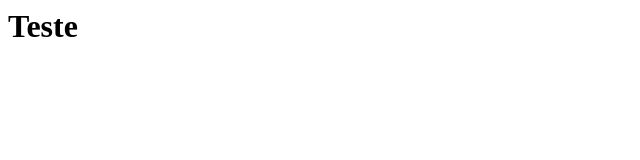
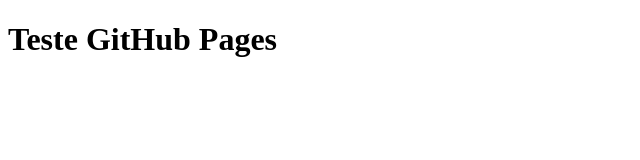
Before and after one commit to DouglasAmarelo/curriculo, a plain HTML site: page index.html in a window 1280 px wide. Shown: the whole page, without its empty margins (0-640 px from the left). Drawn offline with Linux system fonts and the light colour scheme.

Commit message:
Estruturando o html inicial - Teste

```diff
--- a/index.html
+++ b/index.html
@@ -1 +1,12 @@
-<h1>Teste</h1>
+<!DOCTYPE html>
+<html lang="en">
+<head>
+	<meta charset="UTF-8">
+	<meta name="viewport" content="width=device-width, initial-scale=1.0">
+	<meta http-equiv="X-UA-Compatible" content="ie=edge">
+	<title>Teste GitHub Pages</title>
+</head>
+<body>
+	<h1>Teste GitHub Pages</h1>
+</body>
+</html>
```
